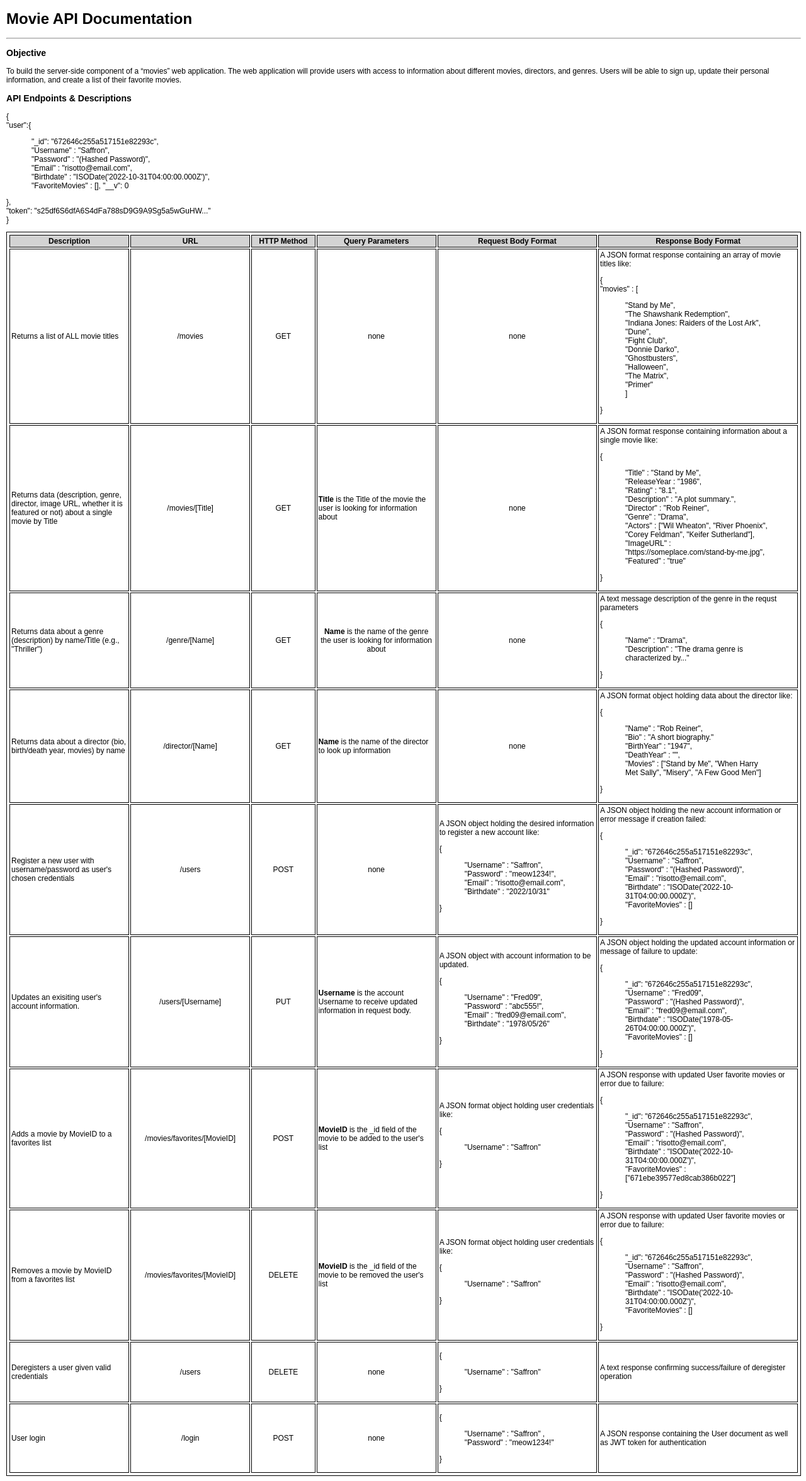
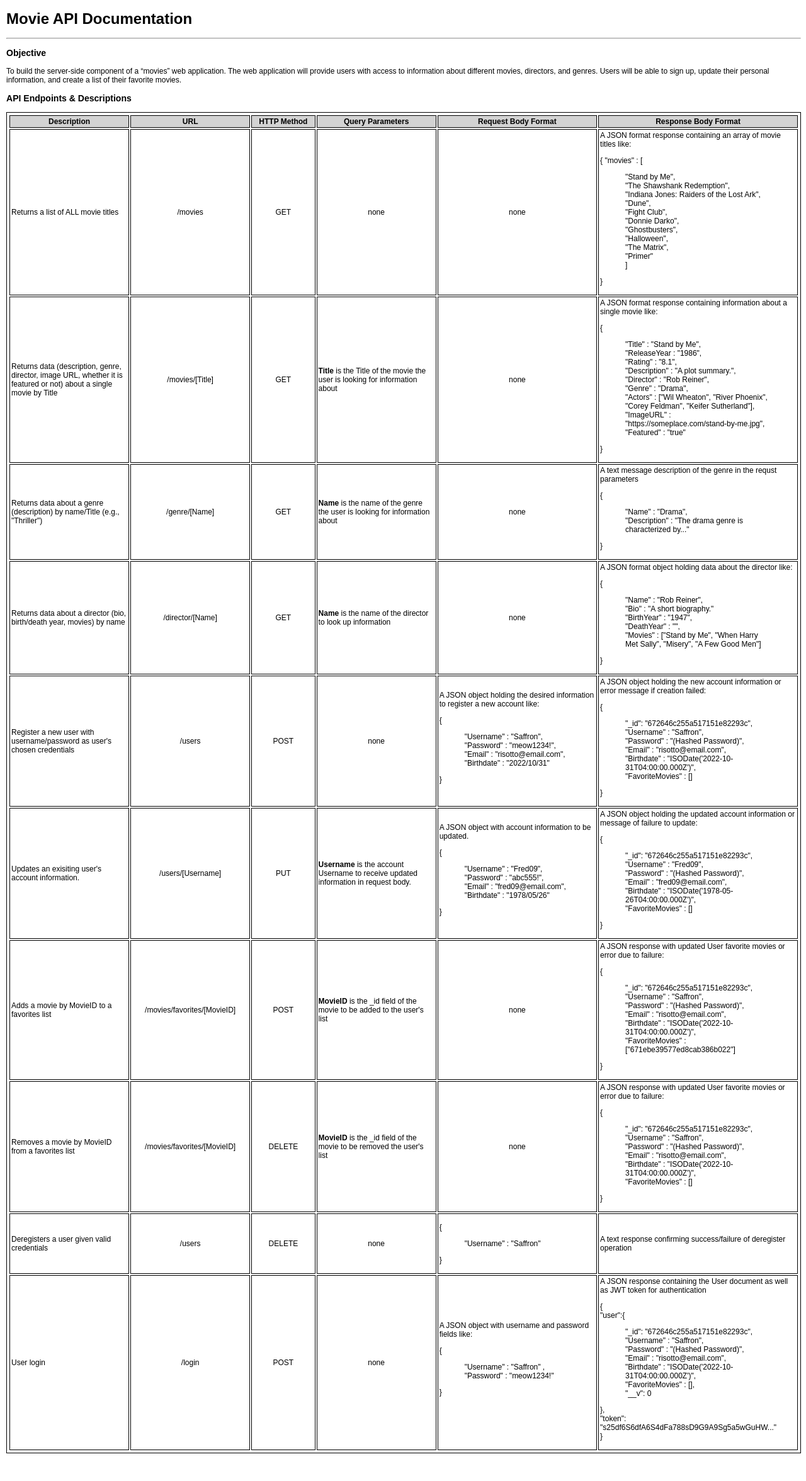
Before and after one commit to CincinnatiKid428/movie_api, a website: page public/documentation.html in a window 1280 px wide. Shown: the whole page at 63% size. After the commit the page ends 2316 px from the top, so only its background shows below. Drawn offline with Linux system fonts and the light colour scheme.

Commit message:
Updated endpoints and use of req body username/password
Removed authentication requirements for endpoints (get all movies, get movie info by title, get genre info by name, get director info by name) -- Removed usage of req.body.Username/Password for credentials and instead pull values from JWT token information after user is authenticated with login endpoint -- updated documentation.html to reflect  these changes in the API

```diff
--- a/public/documentation.html
+++ b/public/documentation.html
@@ -42,7 +42,7 @@
                 <td class="req-body-cell center-cell">none</td>
                 <td class="res-body-cell">A JSON format response containing an array of movie titles like:
                     <p>
-                    {<br>
+                    {
                         "movies" : [<br>
                             <blockquote>"Stand by Me",<br>
                             "The Shawshank Redemption",<br>
@@ -68,7 +68,7 @@
                 <td class="req-body-cell center-cell">none</td>
                 <td class="res-body-cell">A JSON format response containing information about a single movie like:
                     <p>
-                        {<br>
+                        {
                         <blockquote>"Title" : "Stand by Me",<br>
                                 "ReleaseYear : "1986",<br>
                                 "Rating" : "8.1",<br>
@@ -88,10 +88,10 @@
                 <td class="description-cell">Returns data about a genre (description) by name/Title (e.g., "Thriller")</td>
                 <td class="url-cell center-cell">/genre/[Name]</td>
                 <td class="http-method-cell center-cell">GET</td>
-                <td class="req-params-cell center-cell"><b>Name</b> is the name of the genre the user is looking for information about</td>
+                <td class="req-params-cell"><b>Name</b> is the name of the genre the user is looking for information about</td>
                 <td class="req-body-cell center-cell">none</td>
                 <td class="res-body-cell">A text message description of the genre in the requst parameters
-                    <p>{<br>
+                    <p>{
                         <blockquote>"Name" : "Drama",<br>
                             "Description" : "The drama genre is characterized by..."
                         </blockquote>
@@ -108,7 +108,7 @@
                 <td class="req-body-cell center-cell">none</td>
                 <td class="res-body-cell">A JSON format object holding data about the director like:
                     <p>
-                        {<br>
+                        {
                             <blockquote>"Name" : "Rob Reiner",<br>
                                 "Bio" : "A short biography."<br>
                                 "BirthYear" : "1947",<br>
@@ -136,7 +136,7 @@
                     </p>
                 </td>
                 <td class="res-body-cell">A JSON object holding the new account information or error message if creation failed:
-                    <p>{<br>
+                    <p>{
                         <blockquote>"_id": "672646c255a517151e82293c",<br>
                             "Username" : "Saffron",<br>
                             "Password" : "(Hashed Password)",<br>
@@ -165,7 +165,7 @@
                     </p>
                 </td>
                 <td class="res-body-cell">A JSON object holding the updated account information or message of failure to update:
-                    <p>{<br>
+                    <p>{
                         <blockquote>"_id": "672646c255a517151e82293c",<br>
                             "Username" : "Fred09",<br>
                             "Password" : "(Hashed Password)",<br>
@@ -183,14 +183,9 @@
                 <td class="url-cell center-cell">/movies/favorites/[MovieID]</td>
                 <td class="http-method-cell center-cell">POST</td>
                 <td class="req-params-cell"><b>MovieID</b> is the _id field of the movie to be added to the user's list</td>
-                <td class="req-body-cell">A JSON format object holding user credentials like:
-                    <p>{<br>
-                        <blockquote>"Username" : "Saffron"</blockquote>
-                    }
-                    </p>
-                </td>
+                <td class="req-body-cell center-cell">none</td>
                 <td class="res-body-cell">A JSON response with updated User favorite movies or error due to failure:
-                    <p>{<br>
+                    <p>{
                         <blockquote>"_id": "672646c255a517151e82293c",<br>
                             "Username" : "Saffron",<br>
                             "Password" : "(Hashed Password)",<br>
@@ -208,14 +203,9 @@
                 <td class="url-cell center-cell">/movies/favorites/[MovieID]</td>
                 <td class="http-method-cell center-cell">DELETE</td>
                 <td class="req-params-cell"><b>MovieID</b> is the _id field of the movie to be removed the user's list</td>
-                <td class="req-body-cell">A JSON format object holding user credentials like:
-                    <p>{<br>
-                        <blockquote>"Username" : "Saffron"</blockquote>
-                    }
-                    </p>
-                </td>
+                <td class="req-body-cell center-cell">none</td>
                 <td class="res-body-cell">A JSON response with updated User favorite movies or error due to failure:
-                    <p>{<br>
+                    <p>{
                         <blockquote>"_id": "672646c255a517151e82293c",<br>
                             "Username" : "Saffron",<br>
                             "Password" : "(Hashed Password)",<br>
@@ -234,7 +224,7 @@
                 <td class="http-method-cell center-cell">DELETE</td>
                 <td class="req-params-cell center-cell">none</td>
                 <td class="req-body-cell">
-                    <p>{<br>
+                    <p>{
                         <blockquote>"Username" : "Saffron"</blockquote>
                     }
                     </p>
@@ -247,13 +237,13 @@
                 <td class="url-cell center-cell">/login</td>
                 <td class="http-method-cell center-cell">POST</td>
                 <td class="req-params-cell center-cell">none</td>
-                <td class="req-body-cell">
-                    <p>{<br>
+                <td class="req-body-cell">A JSON object with username and password fields like:
+                    <p>{
                         <blockquote>"Username" : "Saffron" , "Password" : "meow1234!"</blockquote>
                     }
                     </p>
                 </td>
-                <td class="res-body-cell">A JSON response containing the User document as well as JWT token for authentication</td>
+                <td class="res-body-cell">A JSON response containing the User document as well as JWT token for authentication
                 <p>{<br>
                     "user":{
                     <blockquote>"_id": "672646c255a517151e82293c",<br>
@@ -261,13 +251,14 @@
                         "Password" : "(Hashed Password)",<br>
                         "Email" : "risotto@email.com",<br>
                         "Birthdate" : "ISODate('2022-10-31T04:00:00.000Z')",<br>
-                        "FavoriteMovies" : [],
+                        "FavoriteMovies" : [],<br>
                         "__v": 0
                     </blockquote>
                     },<br>
                     "token": "s25df6S6dfA6S4dFa788sD9G9A9Sg5a5wGuHW..."<br>
                 }
                 </p>
+                </td>
             </tr>
         </table>
     </div>
```
Also changed, not shown: index.js (+22 -37 lines).
